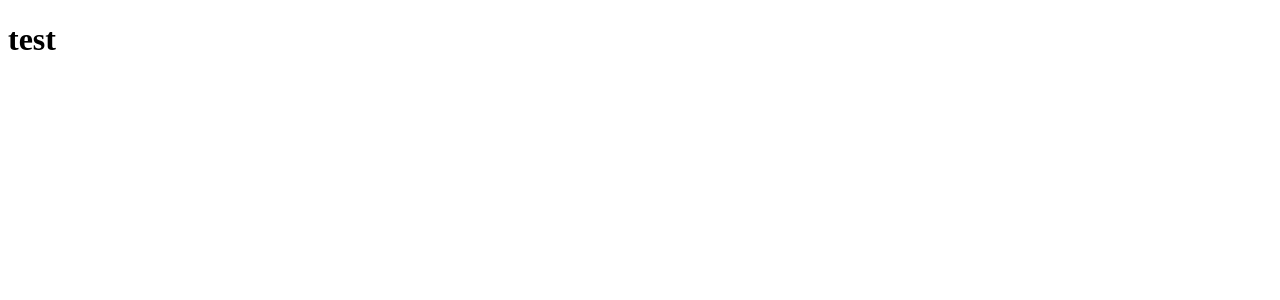
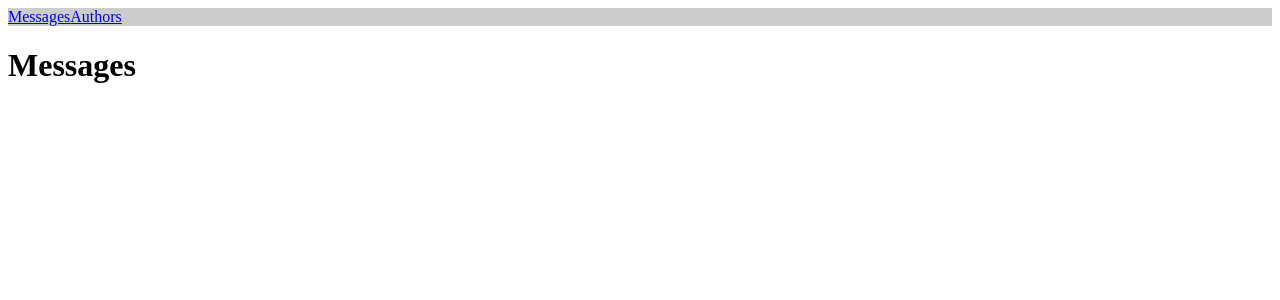
Before and after one commit to drinkins85/servers-com-test, a React app: page / in a window 1280 px wide. Shown: the top 300 px of the page. Built offline with nearby package versions, Linux system fonts and the light colour scheme.

Commit message:
layout, pages and routing

```diff
--- a/src/app.tsx
+++ b/src/app.tsx
@@ -1,4 +1,19 @@
 import React from 'react';
 import ReactDOM from 'react-dom';
+import { Routes, Route, HashRouter } from 'react-router-dom';
 
-ReactDOM.render(<h1>test</h1>, document.querySelector('#root'));
+import Layout from './components/Layout/Layout';
+import PageMessages from './pages/PageMessages/PageMessages';
+import PageAuthors from './pages/PageAuthors/PageAuthors';
+
+ReactDOM.render(
+    <HashRouter>
+        <Layout>
+            <Routes>
+                <Route path='/' element={<PageMessages />} />
+                <Route path='/authors' element={<PageAuthors />} />
+            </Routes>
+        </Layout>
+    </HashRouter>,
+    document.querySelector('#root'),
+);
--- /dev/null
+++ b/src/components/Layout/Layout.css
@@ -0,0 +1,9 @@
+.Layout {
+    display: flex;
+    width: 100%;
+    flex-direction: column;
+}
+
+.Layout__menu {
+    background-color: #CCC;
+}
--- /dev/null
+++ b/src/components/Layout/Layout.tsx
@@ -0,0 +1,17 @@
+import React from 'react';
+import TopMenu from '../TopMenu/TopMenu';
+
+import './Layout.css';
+
+const Layout: React.FC = (props) => {
+    return (
+        <div className={'Layout'}>
+            <div className={'Layout__menu'}>
+                <TopMenu />
+            </div>
+            <div className={'Layout__content'}>{props.children}</div>
+        </div>
+    );
+};
+
+export default Layout;
--- /dev/null
+++ b/src/components/TopMenu/TopMenu.tsx
@@ -0,0 +1,13 @@
+import React from 'react';
+import { Link } from 'react-router-dom';
+
+const TopMenu: React.FC = () => {
+    return (
+        <nav>
+            <Link to='/'>Messages</Link>
+            <Link to='/authors'>Authors</Link>
+        </nav>
+    );
+};
+
+export default TopMenu;
--- /dev/null
+++ b/src/pages/PageAuthors/PageAuthors.tsx
@@ -0,0 +1,9 @@
+import React from 'react';
+
+const PageAuthors: React.FC = () => {
+    return (
+        <h1>Authors</h1>
+    );
+};
+
+export default PageAuthors;
--- /dev/null
+++ b/src/pages/PageMessages/PageMessages.tsx
@@ -0,0 +1,9 @@
+import React from 'react';
+
+const PageMessages: React.FC = () => {
+    return (
+        <h1>Messages</h1>
+    );
+};
+
+export default PageMessages;
```
Also changed, not shown: src/interfaces/author.tsx (added, +7 -0 lines), src/interfaces/message.tsx (added, +8 -0 lines), src/pages/PageAuthor/PageAuthor.tsx (added).
